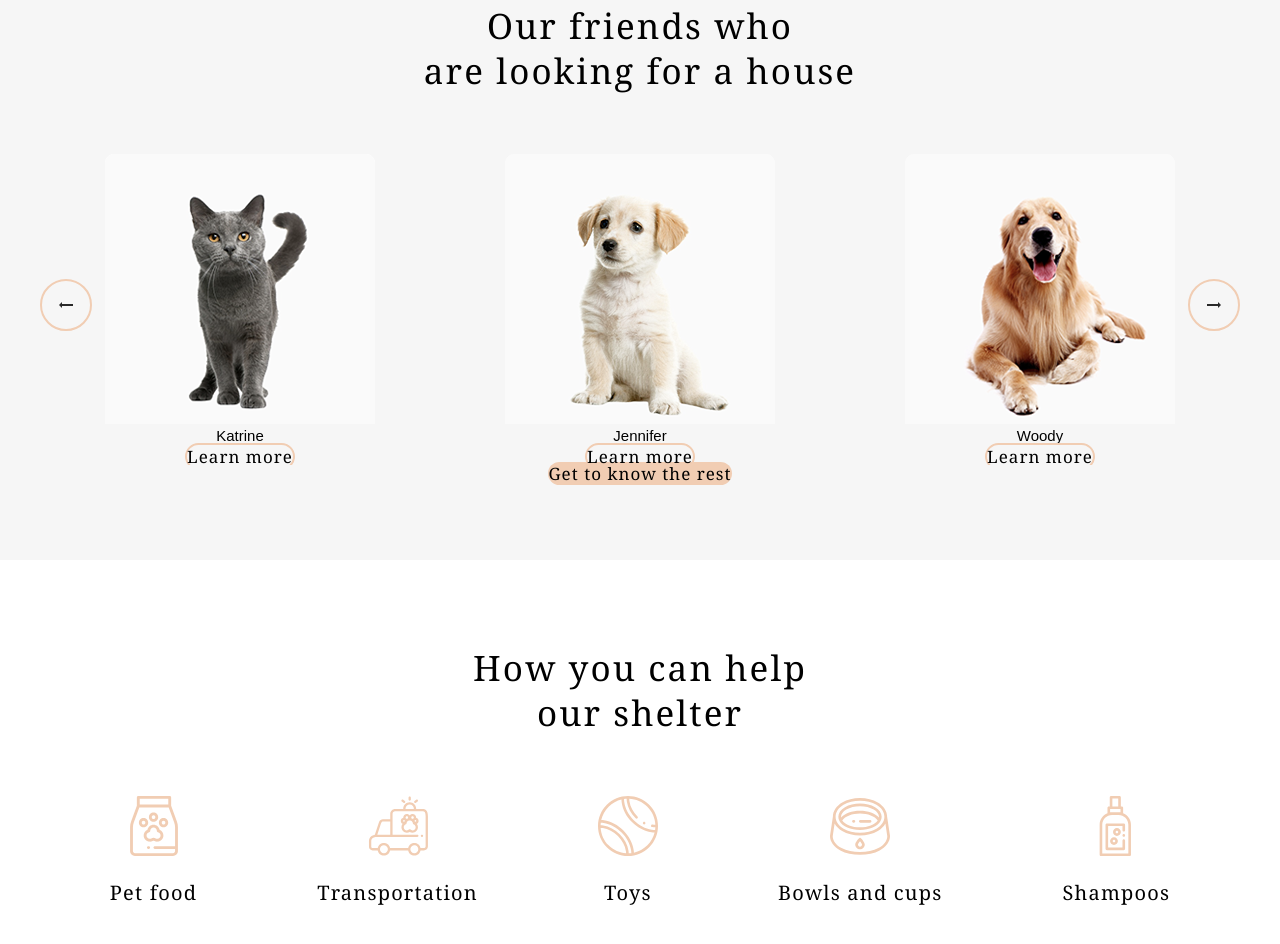
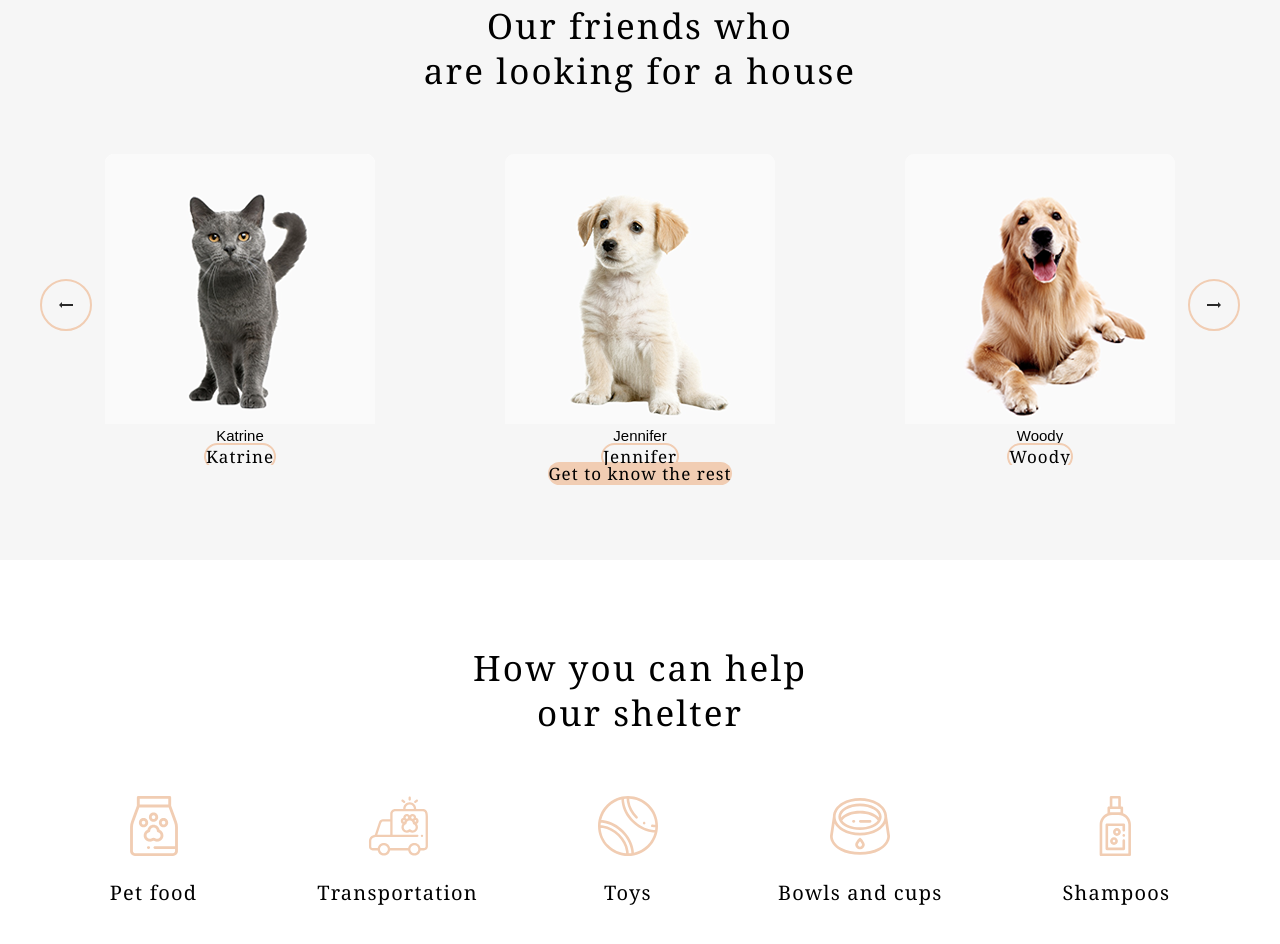
Before and after one commit to KrisTinaShch/minesweeper, a plain HTML site: page shelter/index.html in a window 1280 px wide. Shown: the part 1574-2518 px from the top of the page. Drawn offline with Linux system fonts and the light colour scheme.

Commit message:
feat: create dynamic cards , 21:20, 04.04.23

```diff
--- a/shelter/css/style.css
+++ b/shelter/css/style.css
@@ -419,6 +419,7 @@ header {
 .carousel-container {
     display: flex;
     margin-top: 60px;
+    transition: 0.3s ease;
 }
 
 .carousel-navigation {
--- a/shelter/index.html
+++ b/shelter/index.html
@@ -87,14 +87,14 @@
                 <h3 class="text-center">Our friends who <br> are looking for a house</h3>
                 <div class="carousel">
                     <div class="carousel-container">
-                        <div class="carousel-item">
+                        <!-- <div class="carousel-item">
                             <img src="images/ourFriendsSection/pets-katrine.png" alt="">
                             <p class="pet-name">
                                 Katrine
                             </p>
                             <a href="#" class="button-border-bg">Learn more</a>
-                        </div>
-                        <div class="carousel-item">
+                        </div> -->
+                        <!-- <div class="carousel-item">
                             <img src="images/ourFriendsSection/pets-jennifer.png" alt="">
                             <p class="pet-name">
                                 Jennifer
@@ -142,7 +142,7 @@
                                 Scarlett
                             </p>
                             <a href="#" class="button-border-bg">Learn more</a>
-                        </div>
+                        </div> -->
 
                     </div>
                     <div class="carousel-navigation">
--- a/shelter/js/main.js
+++ b/shelter/js/main.js
@@ -47,38 +47,130 @@ if (menuBurger) {
 //     maxScrollItems: 3,
 // }
 
-const carousel = document.querySelector('.carousel');
-const container = carousel.querySelector('.carousel-container');
-const prevButton = carousel.querySelector('.carousel-left');
-const nextButton = carousel.querySelector('.carousel-right');
-const carouselItems = carousel.querySelectorAll('.carousel-item');
-const itemWidth = carouselItems[0].offsetWidth;
+// const carousel = document.querySelector('.carousel');
+// const container = carousel.querySelector('.carousel-container');
+// const prevButton = carousel.querySelector('.carousel-left');
+// const nextButton = carousel.querySelector('.carousel-right');
+// const carouselItems = carousel.querySelectorAll('.carousel-item');
+// const itemWidth = carouselItems[0].offsetWidth;
 
-let currentIndex = 1;
-let position = 0;
-let maxVisibleItems = 3;
+// let currentIndex = 0;
+// let position = 0;
+// let maxVisibleItems = 3;
+// let carouselItemElement = 0;
+// function initSlider() {
+//     nextButton.addEventListener('click', () => {
+//         currentIndex += maxVisibleItems;
+//         position -= itemWidth * maxVisibleItems;
 
-// добавляем копию первого слайда в конец списка слайдов
-container.appendChild(carouselItems[0].cloneNode(true));
 
-function initSlider() {
+//         console.log(carouselItemElement);
+//         if (currentIndex == carouselItems.length - 2) {
+//             if (carouselItemElement < carouselItems.length) {
+//                 let firstSlide = carouselItems[carouselItemElement].cloneNode(true);
+//                 container.appendChild(firstSlide);
+//                 carouselItemElement++;
+//             }
+//             else {
+//                 carouselItemElement = 0;
+//                 let firstSlide = carouselItems[carouselItemElement].cloneNode(true);
+//                 container.appendChild(firstSlide);
+//                 carouselItems[carouselItemElement].remove();
+//                 carouselItemElement++;
+//             }
+//         }
+//         if (currentIndex >= carouselItems.length) {
+//             currentIndex = 0;
+//             position = 0;
+//             if (carouselItemElement > 0) {
+//                 carouselItems[carouselItemElement - 1].remove();
+//             }
+//             else {
+//                 carouselItems[carouselItemElement].remove();
+//             }
 
-    nextButton.addEventListener('click', () => {
-        currentIndex += maxVisibleItems;
-        position = position - itemWidth * maxVisibleItems;
+//         }
 
-        // если достигнут последний слайд, переходим на первый слайд
-        if (currentIndex > carouselItems.length) {
-            currentIndex = 1;
-            position = 0;
-        }
+//         container.style.transform = `translateX(${position}px)`;
 
-        container.style.transition = `transform 500ms ease-in-out`;
-        container.style.transform = `translateX(${position}px)`;
+//     });
+
+
+// }
+
+// initSlider();
+// position -= itemWidth;
+// position = Math.max(position, -itemWidth * (items.length - maxItems));
+// container.style.transform = `translateX(${position}px)`;
+
+// cards creating
+
+const cardsData = [
+    {
+        image: 'images/ourFriendsSection/pets-katrine.png',
+        name: 'Katrine',
+        link: 'Learn more' // 1
+    },
+    {
+        image: 'images/ourFriendsSection/pets-jennifer.png',
+        name: 'Jennifer',
+        link: 'Learn more' // 2
+    },
+    {
+        image: 'images/ourFriendsSection/pets-woody.png',
+        name: 'Woody',
+        link: 'Learn more' // 3
+    },
+    {
+        image: 'images/ourFriendsSection/pets-sofia.png',
+        name: 'Sophia',
+        link: 'Learn more' // 4
+    },
+    {
+        image: 'images/ourFriendsSection/pets-timmy.png',
+        name: 'Timmy',
+        link: 'Learn more' // 5
+    },
+    {
+        image: 'images/ourFriendsSection/pets-freddie.png',
+        name: 'Freddie',
+        link: 'Learn more' // 6
+    },
+    {
+        image: 'images/ourFriendsSection/pets-charly.png',
+        name: 'Charly',
+        link: 'Learn more' // 7
+    },
+    {
+        image: 'images/ourFriendsSection/pets-scarlet.png',
+        name: 'Scarlett',
+        link: 'Learn more' // 8
+    },
+];
+
+function createCards() {
+    const cardsContainer = document.querySelector('.carousel-container');
+
+    cardsData.forEach((cardData) => {
+        const card = document.createElement('div');
+        card.classList.add('carousel-item');
+
+        const cardImage = document.createElement('img');
+        cardImage.setAttribute('src', `${cardData.image}`);
+
+        const petName = document.createElement('p');
+        petName.classList.add('pet-name');
+        petName.textContent = cardData.name;
+
+        const cardLink = document.createElement('a');
+        cardLink.classList.add('button-border-bg');
+        cardLink.textContent = cardData.name;
+
+        card.appendChild(cardImage);
+        card.appendChild(petName);
+        card.appendChild(cardLink);
+        cardsContainer.appendChild(card);
     });
 }
 
-initSlider();
-// position -= itemWidth;
-// position = Math.max(position, -itemWidth * (items.length - maxItems));
-// container.style.transform = `translateX(${position}px)`;
+createCards();
```
